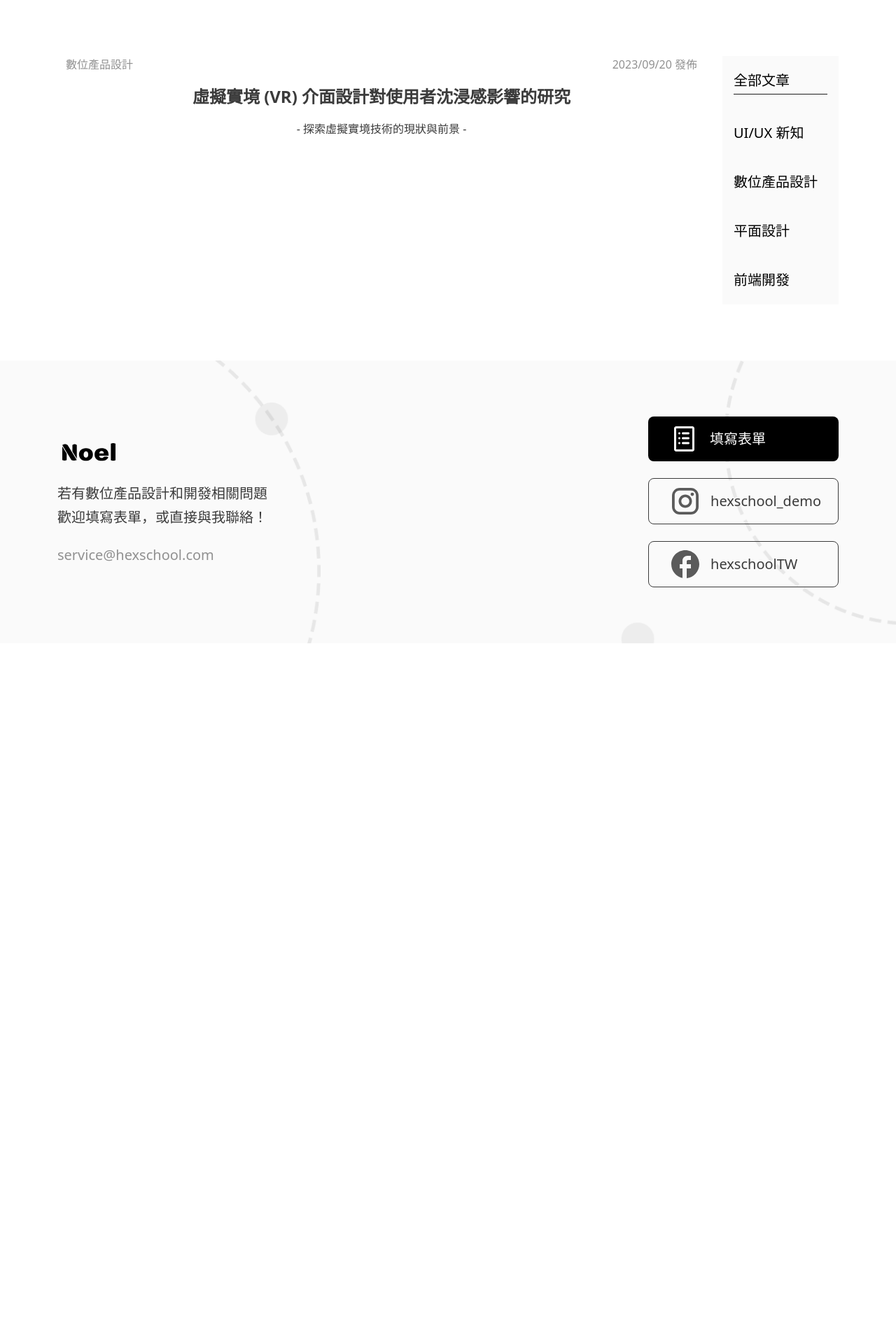
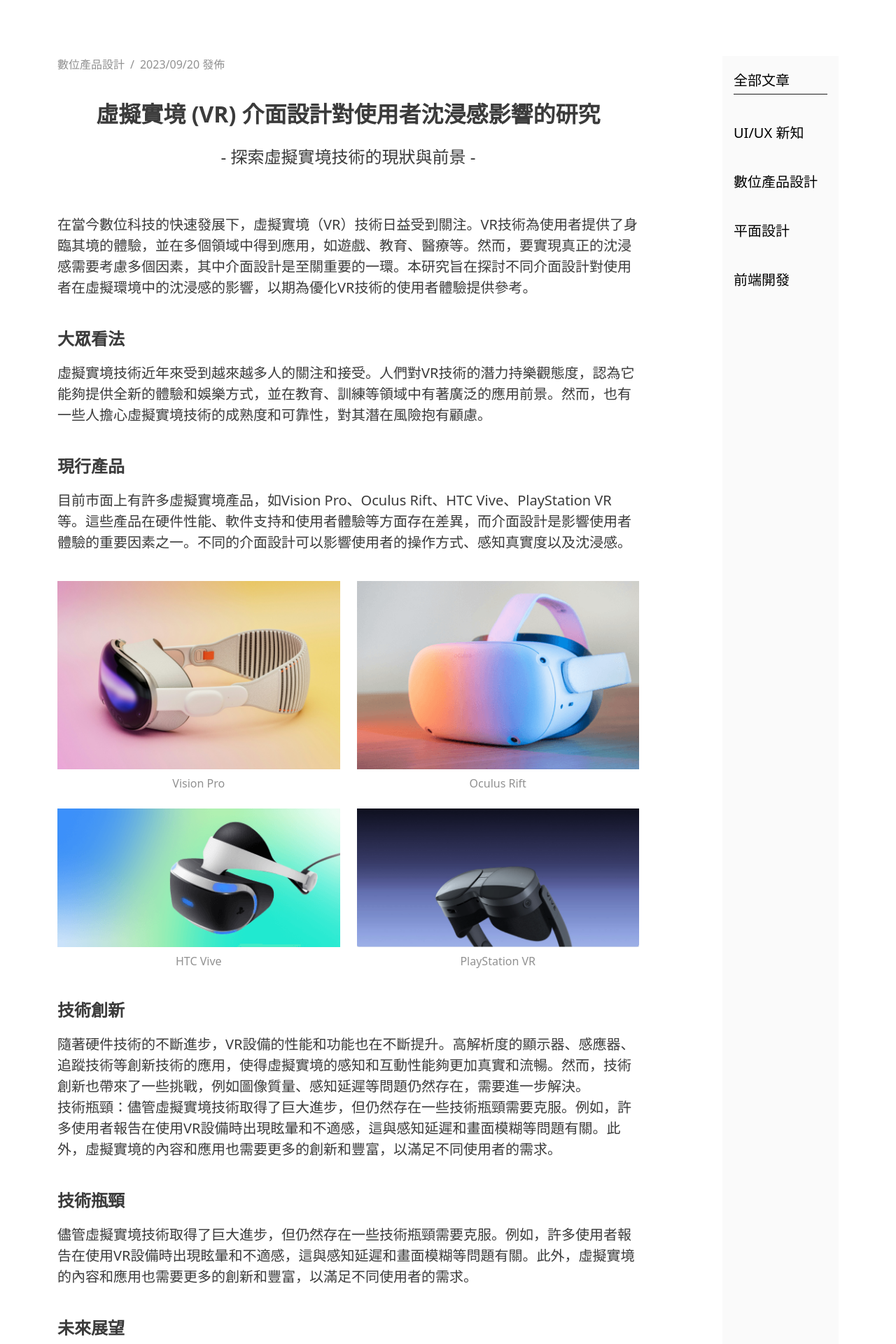
Before and after one commit to Lina-SHU/neol-website, a Vue app: page /article in a window 1280 px wide. Shown: the part 40-1960 px from the top of the page at 70% size. Before the commit the page ends 959 px from the top, so only its background shows below. Built offline with nearby package versions, Linux system fonts and the light colour scheme.

Commit message:
add article content

```diff
--- a/src/views/ArticleView.vue
+++ b/src/views/ArticleView.vue
@@ -10,16 +10,66 @@ import BlogListComponent from '@/components/BlogListComponent.vue'
         <BlogListComponent />
       </div>
       <!-- 部落格內文 -->
-      <div class="pt-8 pb-10 lg:pt-0 lg:pb-0 lg:w-10/12 lg:px-3">
-        <div class="container">
-          <div class="flex justify-between text-primary-500 mb-4">
+      <div class="pt-8 pb-10 lg:py-0 lg:w-9/12 lg:px-3 lg:mr-auto">
+        <div class="mx-3 text-primary-700 lg:mx-0">
+          <div class="flex justify-between text-primary-500 mb-4 lg:mb-10 lg:justify-start">
             <p>數位產品設計</p>
+            <p class="hidden lg:block lg:mx-2">/</p>
             <p>2023/09/20 發佈</p>
           </div>
-          <div class="text-center text-primary-700 px-3 mb-6">
-            <h2 class="font-bold text-2xl mb-4">虛擬實境 (VR) 介面設計對使用者沈浸感影響的研究</h2>
-            <p>- 探索虛擬實境技術的現狀與前景 -</p>
+          <div class="text-center px-3 mb-6 lg:mb-16">
+            <h2 class="font-bold text-2xl mb-4 lg:text-4xl lg:mb-6">
+              虛擬實境 (VR) 介面設計對使用者沈浸感影響的研究
+            </h2>
+            <p class="lg:text-2xl">- 探索虛擬實境技術的現狀與前景 -</p>
           </div>
+          <p class="text-xl mb-8 lg:mb-10">
+            在當今數位科技的快速發展下，虛擬實境（VR）技術日益受到關注。VR技術為使用者提供了身臨其境的體驗，並在多個領域中得到應用，如遊戲、教育、醫療等。然而，要實現真正的沈浸感需要考慮多個因素，其中介面設計是至關重要的一環。本研究旨在探討不同介面設計對使用者在虛擬環境中的沈浸感的影響，以期為優化VR技術的使用者體驗提供參考。
+          </p>
+          <h3 class="text-xl font-bold text-xl mb-4 lg:text-2xl">大眾看法</h3>
+          <p class="text-xl mb-8 lg:mb-10">
+            虛擬實境技術近年來受到越來越多人的關注和接受。人們對VR技術的潛力持樂觀態度，認為它能夠提供全新的體驗和娛樂方式，並在教育、訓練等領域中有著廣泛的應用前景。然而，也有一些人擔心虛擬實境技術的成熟度和可靠性，對其潛在風險抱有顧慮。
+          </p>
+          <h3 class="text-xl font-bold text-xl mb-4 lg:text-2xl">現行產品</h3>
+          <p class="text-xl mb-8 lg:mb-10">
+            目前市面上有許多虛擬實境產品，如Vision Pro、Oculus Rift、HTC Vive、PlayStation
+            VR等。這些產品在硬件性能、軟件支持和使用者體驗等方面存在差異，而介面設計是影響使用者體驗的重要因素之一。不同的介面設計可以影響使用者的操作方式、感知真實度以及沈浸感。
+          </p>
+          <ul class="lg:flex lg:flex-wrap lg:-mx-3">
+            <li class="mb-8 lg:w-6/12 lg:px-3 lg:mb-6">
+              <img src="../assets/image/vision-pro.png" alt="vision-pro.png" class="mb-2 mx-auto" />
+              <p class="text-center text-primary-500">Vision Pro</p>
+            </li>
+            <li class="mb-8 lg:w-6/12 lg:px-3 lg:mb-6">
+              <img src="../assets/image/oculus-rift.png" alt="Oculus Rift" class="mb-2 mx-auto" />
+              <p class="text-center text-primary-500">Oculus Rift</p>
+            </li>
+            <li class="mb-8 lg:w-6/12 lg:px-3 lg:mb-10">
+              <img src="../assets/image/htc-vive.png" alt="htc-vive.png" class="mb-2 mx-auto" />
+              <p class="text-center text-primary-500">HTC Vive</p>
+            </li>
+            <li class="mb-8 lg:w-6/12 lg:px-3 lg:mb-10">
+              <img
+                src="../assets/image/playstation-vr.png"
+                alt="playstation-vr.png"
+                class="mb-2 mx-auto"
+              />
+              <p class="text-center text-primary-500">PlayStation VR</p>
+            </li>
+          </ul>
+          <h3 class="text-xl font-bold text-xl mb-4 lg:text-2xl">技術創新</h3>
+          <p class="text-xl mb-8 lg:mb-10">
+            隨著硬件技術的不斷進步，VR設備的性能和功能也在不斷提升。高解析度的顯示器、感應器、追蹤技術等創新技術的應用，使得虛擬實境的感知和互動性能夠更加真實和流暢。然而，技術創新也帶來了一些挑戰，例如圖像質量、感知延遲等問題仍然存在，需要進一步解決。<br />技術瓶頸：儘管虛擬實境技術取得了巨大進步，但仍然存在一些技術瓶頸需要克服。例如，許多使用者報告在使用VR設備時出現眩暈和不適感，這與感知延遲和畫面模糊等問題有關。此外，虛擬實境的內容和應用也需要更多的創新和豐富，以滿足不同使用者的需求。
+          </p>
+          <h3 class="text-xl font-bold text-xl mb-4 lg:text-2xl">技術瓶頸</h3>
+          <p class="text-xl mb-8 lg:mb-10">
+            儘管虛擬實境技術取得了巨大進步，但仍然存在一些技術瓶頸需要克服。例如，許多使用者報告在使用VR設備時出現眩暈和不適感，這與感知延遲和畫面模糊等問題有關。此外，虛擬實境的內容和應用也需要更多的創新和豐富，以滿足不同使用者的需求。
+          </p>
+          <h3 class="text-xl font-bold text-xl mb-4 lg:text-2xl">未來展望</h3>
+          <p class="text-xl mb-8 lg:mb-0">
+            未來，虛擬實境技術將繼續向前發展。我們可以期待更加先進的硬件設備和更加豐富多彩的虛擬內容。同時，介面設計也將繼續演進，以提供更加直觀和便捷的操作方式，進一步增強使用者的沈浸感和參與感。總的來說，虛擬實境技術的未來是充滿希望和潛力的，我們期待著看到它在各個領域中的廣泛應用和發展。
+          </p>
+          <p>Noel 主筆</p>
         </div>
       </div>
     </div>
```
